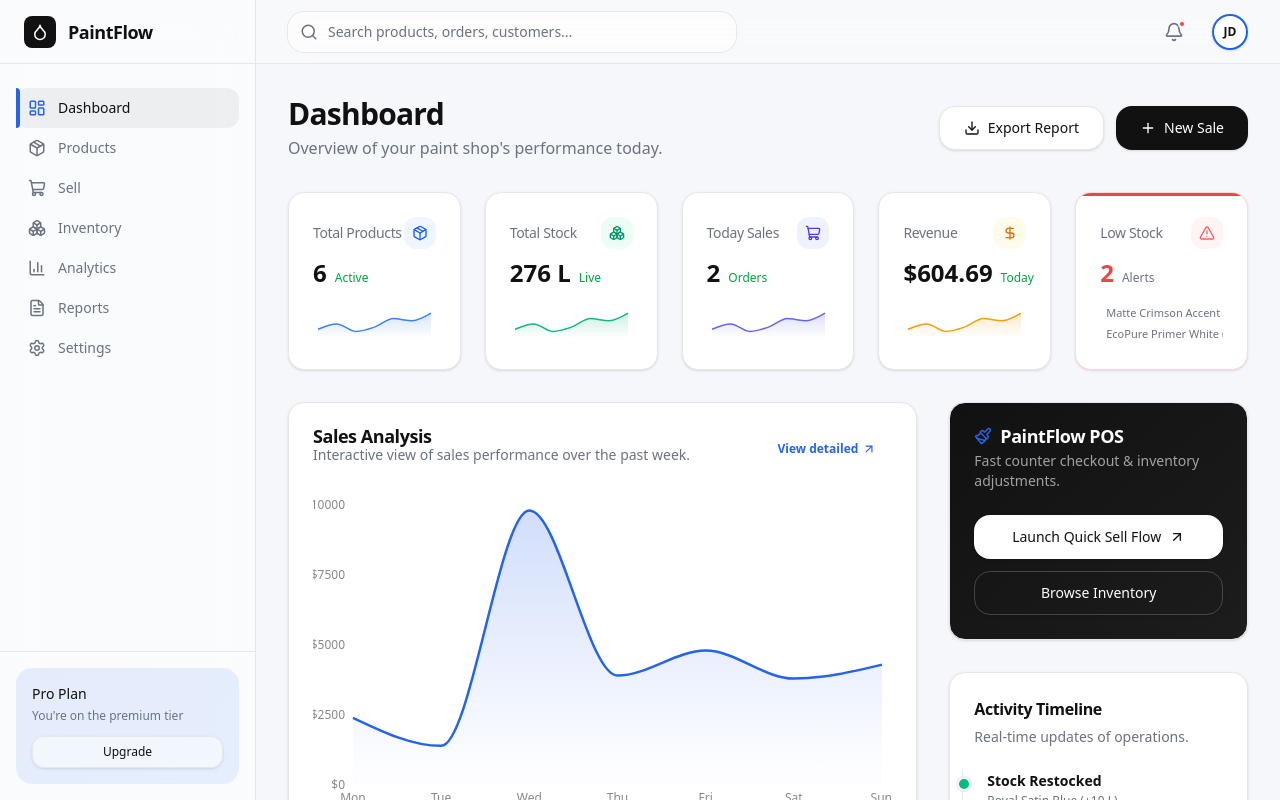
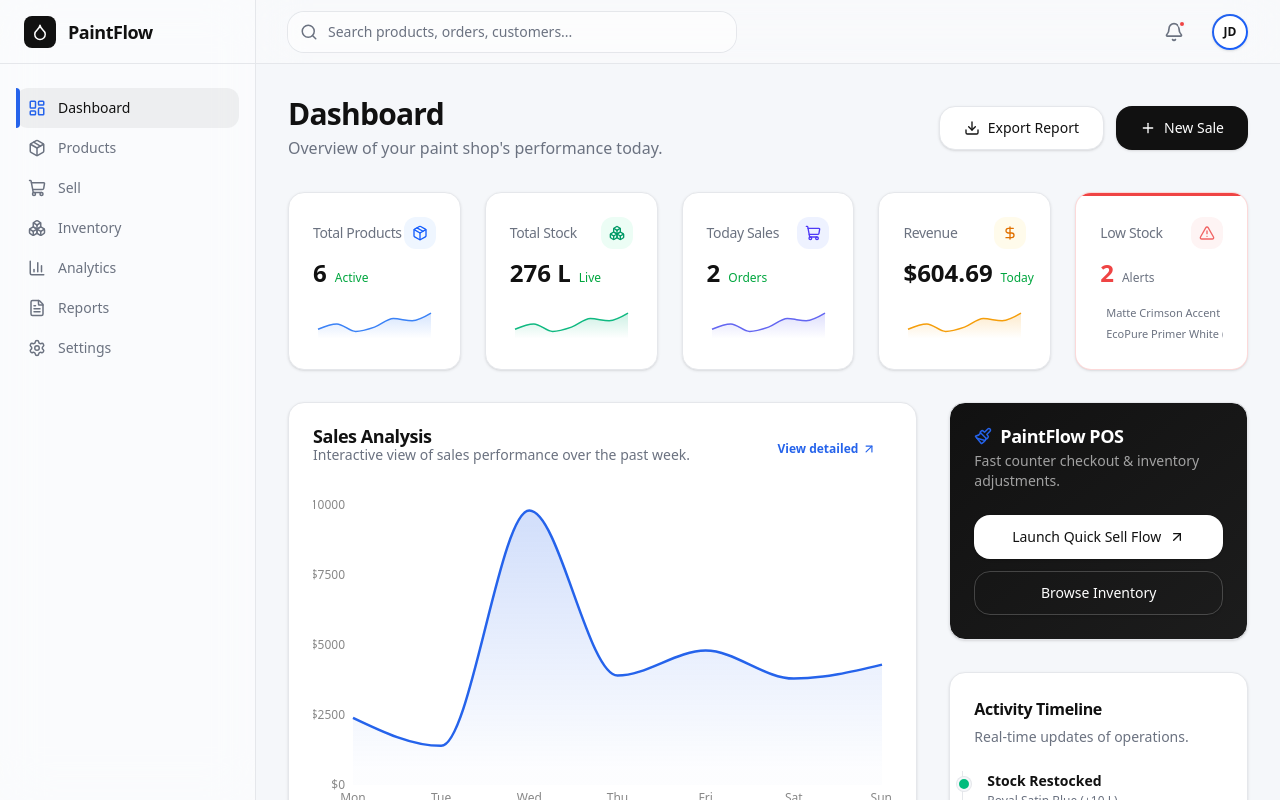
Before and after one commit to vayuharaorigin/sri-vaksha, a Next.js app: page /dashboard in a window 1280 px wide. Shown: the top 800 px of the page. Built offline with nearby package versions, Linux system fonts and the light colour scheme.

Commit message:
style: Remove Pro Plan promotional card from sidebar layout

```diff
--- a/src/app/dashboard/layout.tsx
+++ b/src/app/dashboard/layout.tsx
@@ -77,14 +77,6 @@ export default function DashboardLayout({ children }: { children: React.ReactNod
             );
           })}
         </nav>
-
-        <div className="p-4 border-t border-border">
-          <div className="bg-gradient-to-br from-accent/10 to-blue-500/10 p-4 rounded-2xl">
-            <p className="text-sm font-medium">Pro Plan</p>
-            <p className="text-xs text-muted-foreground mt-1 mb-3">You're on the premium tier</p>
-            <Button variant="outline" size="sm" className="w-full text-xs h-8 bg-white/50">Upgrade</Button>
-          </div>
-        </div>
       </aside>
 
       {/* Main Content */}
```
